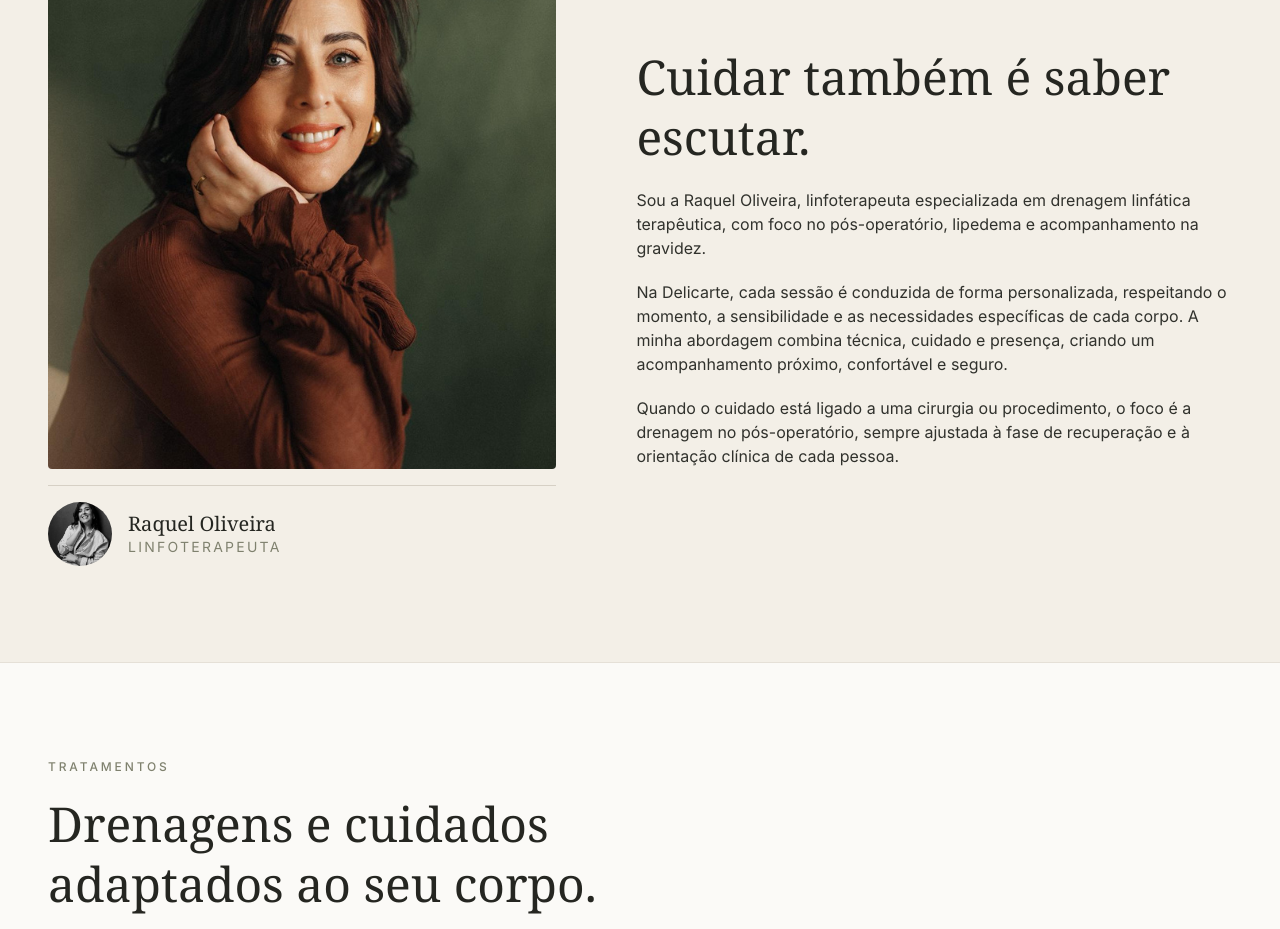
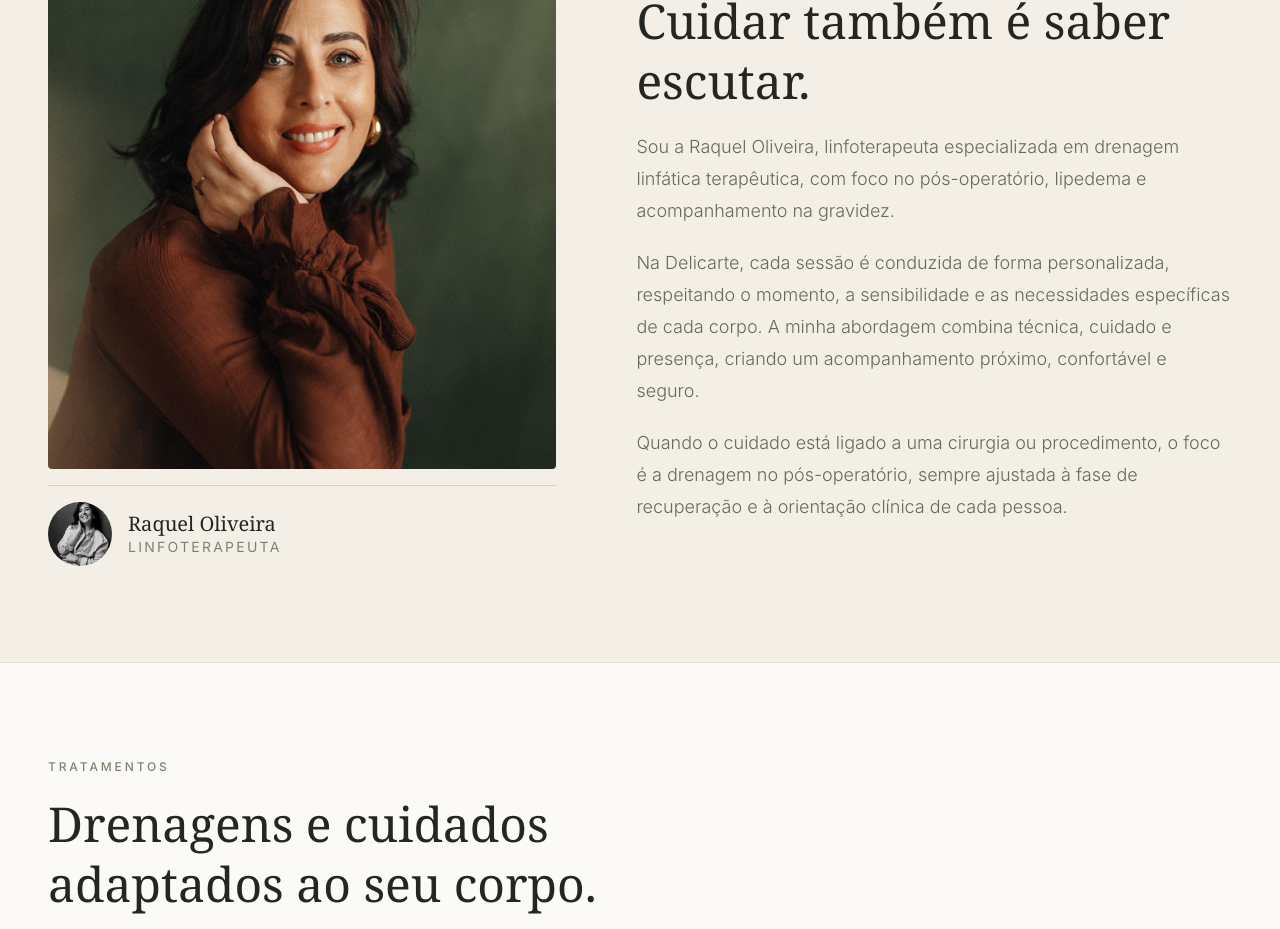
Before and after one commit to Thecreative1/Delicarte, a React (Vite) app: page / in a window 1280 px wide. Shown: the part 1080-2009 px from the top of the page. Built offline with nearby package versions, Linux system fonts and the light colour scheme.

Commit message:
Update styles.css

```diff
--- a/src/styles.css
+++ b/src/styles.css
@@ -51,6 +51,10 @@ img {
 
 .copy {
   @apply text-base leading-8 text-stone-700 sm:text-lg;
+}
+
+.bio-copy {
+  @apply text-base font-light leading-8 text-stone-600 sm:text-lg;
 }
 
 .button {
```
